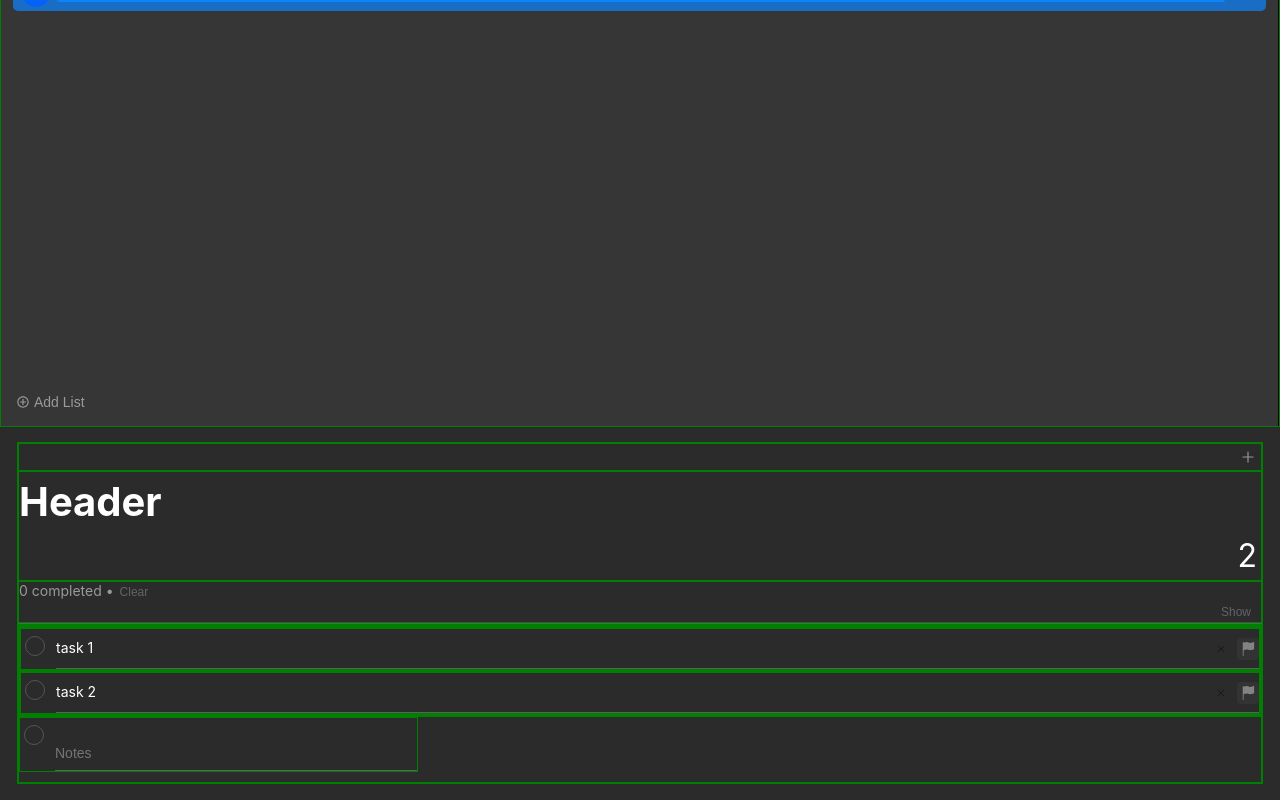
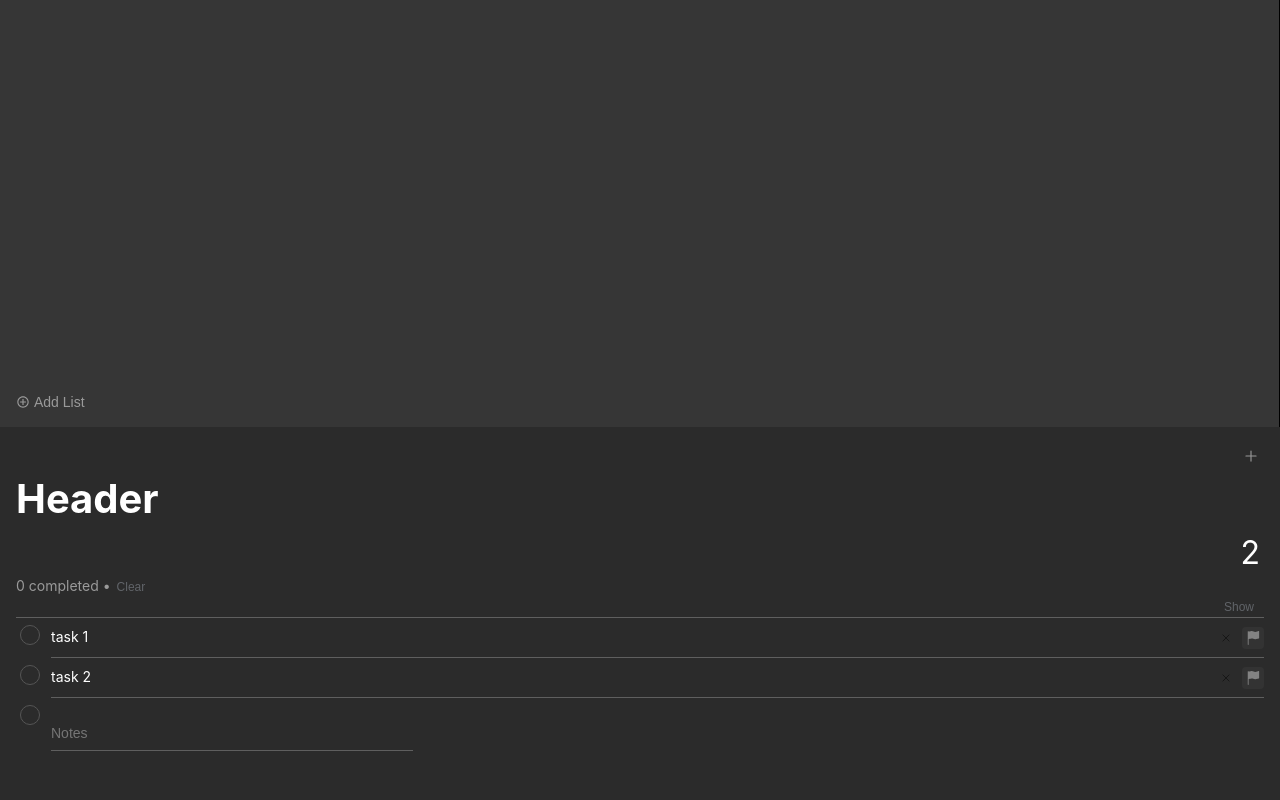
Before and after one commit to AnastasiaShapowalova/ios-to-do, a React (Create React App) app: page / in a window 1280 px wide. Shown: the part 373-1173 px from the top of the page. After the commit the page ends 1150 px from the top, so only its background shows below. Built offline with nearby package versions, Linux system fonts and the light colour scheme.

Commit message:
fix task simple form

```diff
--- a/src/components/Grid/Row/Row.style.js
+++ b/src/components/Grid/Row/Row.style.js
@@ -6,7 +6,6 @@ export const RowWrapper = styled.div`
   flex-wrap: wrap;
   margin-top: calc(-1 * var(--p-0));
   padding: var(--p-0);
-  border: 1px green solid;
   & > * {
     flex-shrink: 0;
     width: 100%;
--- a/src/components/PageLayout/components/Content/Content.js
+++ b/src/components/PageLayout/components/Content/Content.js
@@ -15,7 +15,7 @@ const Content = () => {
       <Row>
         <Col>
           <TaskSimpleForm
-            add={(task) => dispatch({ type: 'add', task: task })}
+          // add={(task) => dispatch({ type: 'add', task: task })}
           />
         </Col>
       </Row>
--- a/src/components/Sidebar/Sidebar.style.js
+++ b/src/components/Sidebar/Sidebar.style.js
@@ -10,7 +10,6 @@ export const ButtonWrapper = styled.div`
 `
 
 export const SidebarWrapper = styled.div`
-  padding: var(--m-md);
   background-color: var(--gray-darken3);
   height: inherit;
   border-right: 1px solid black;
--- a/src/contexts/StoreContext/StoreProvider.js
+++ b/src/contexts/StoreContext/StoreProvider.js
@@ -1,15 +1,31 @@
 import { useReducer } from 'react'
 import { StoreContext } from '.'
-import { initialState, reducer } from '../../contexts/reducer/reducer'
+import { reducer } from '../reducer/'
+import { useAddTask } from '../hooks'
 
 const StoreProvider = ({ children }) => {
-  const [state, dispatch] = useReducer(reducer, initialState)
+  const [state, dispatch] = useReducer(reducer, {
+    taskCount: 2,
+    tasks: [
+      {
+        id: 1,
+        task: 'task 1'
+      },
+      {
+        id: 2,
+        task: 'task 2'
+      }
+    ]
+  })
+  // const { AddTask } = useSetTask(dispatch)
+  const addTask = useAddTask(dispatch)
 
   return (
     <StoreContext.Provider
       value={{
         state,
-        dispatch
+        dispatch,
+        addTask
       }}>
       {children}
     </StoreContext.Provider>
--- a/src/contexts/hooks/index.js
+++ b/src/contexts/hooks/index.js
@@ -2,3 +2,5 @@ export { default as useSetEditTask } from './useSetEditTask'
 export { default as useSetTask } from './useSetTask'
 export { default as useIsEditable } from './useIsEditable'
 export { default as useStore } from './useStore'
+
+export { default as useAddTask } from './useAddTask'
--- /dev/null
+++ b/src/contexts/hooks/useAddTask.js
@@ -0,0 +1,12 @@
+const useAddTask = (dispatch) => {
+  const addTask = (data) => {
+    const payload = data
+    dispatch({
+      type: 'addTask',
+      payload
+    })
+  }
+  return addTask
+}
+
+export default useAddTask
--- a/src/contexts/hooks/useSetTask.js
+++ b/src/contexts/hooks/useSetTask.js
@@ -4,12 +4,10 @@ const useSetTask = (add) => {
   const [task, setTask] = useState('')
   const setNewTask = (e) => {
     setTask(e.target.value)
-    console.log(e.target.value)
   }
   const AddTask = (event) => {
     if (event.key === 'Enter') {
       add(task)
-      console.log(`task: ${task}`)
       setTask('')
     }
   }
--- /dev/null
+++ b/src/contexts/reducer/addTask.js
@@ -0,0 +1,8 @@
+const addTask = (state, payload) => {
+  const stateCopy = state
+  stateCopy.tasks.push(payload)
+
+  return { ...stateCopy }
+}
+
+export default addTask
--- /dev/null
+++ b/src/contexts/reducer/index.js
@@ -0,0 +1,2 @@
+export { default as addTask } from './addTask'
+export { default as reducer } from './reducer'
--- a/src/contexts/reducer/reducer.js
+++ b/src/contexts/reducer/reducer.js
@@ -1,62 +1,59 @@
-export const initialState = {
-  taskCount: 2,
-  tasks: [
-    {
-      id: 1,
-      task: 'task 1'
-    },
-    {
-      id: 2,
-      task: 'task 2'
-    }
-  ]
+import { addTask } from '.'
+
+const reducer = (state, action) => {
+  const { type, payload } = action
+
+  const actionsMap = {
+    addTask
+  }
+  return actionsMap[type](state, payload)
 }
 
-export const reducer = (state, action) => {
-  switch (action.type) {
-    case 'add': {
-      const newCount = state.taskCount + 1
-      const newId = Math.random()
-      const newTask = {
-        id: newId,
-        task: action.task
-      }
+export default reducer
 
-      return {
-        counter: newId,
-        tasks: [...state.tasks, newTask],
-        taskCount: newCount
-      }
-    }
+// switch (action.type) {
+//   case 'add': {
+//     const newCount = state.taskCount + 1
+//     const newId = Math.random()
+//     const newTask = {
+//       id: newId,
+//       task: action.task
+//     }
 
-    case 'remove': {
-      const taskId = state.tasks.findIndex((task) => task.id === action.id)
-      //copy all objects
-      const tasks = Object.assign([], state.tasks)
-      tasks.splice(taskId, 1)
-      const newCount = state.taskCount - 1
+//     return {
+//       counter: newId,
+//       tasks: [...state.tasks, newTask],
+//       taskCount: newCount
+//     }
+//   }
 
-      return {
-        id: tasks.id,
-        tasks: tasks,
-        taskCount: newCount
-      }
-    }
+//   case 'remove': {
+//     const taskId = state.tasks.findIndex((task) => task.id === action.id)
+//     //copy all objects
+//     const tasks = Object.assign([], state.tasks)
+//     tasks.splice(taskId, 1)
+//     const newCount = state.taskCount - 1
 
-    case 'edit': {
-      const taskId = state.tasks.findIndex((task) => task.id === action.id)
-      const newTasks = Object.assign([], state.tasks)
-      newTasks.task = action.task
-      const tasks = Object.assign([], state.tasks)
-      tasks.splice(taskId, 1, newTasks)
+//     return {
+//       id: tasks.id,
+//       tasks: tasks,
+//       taskCount: newCount
+//     }
+//   }
 
-      return {
-        id: tasks.id,
-        tasks: tasks
-      }
-    }
+//   case 'edit': {
+//     const taskId = state.tasks.findIndex((task) => task.id === action.id)
+//     const newTasks = Object.assign([], state.tasks)
+//     newTasks.task = action.task
+//     const tasks = Object.assign([], state.tasks)
+//     tasks.splice(taskId, 1, newTasks)
 
-    default:
-      return state
-  }
-}
+//     return {
+//       id: tasks.id,
+//       tasks: tasks
+//     }
+//   }
+
+//   default:
+//     return state
+// }
--- a/src/domains/TasksList/components/TaskSimpleFrom/TaskSimpleForm.js
+++ b/src/domains/TasksList/components/TaskSimpleFrom/TaskSimpleForm.js
@@ -1,18 +1,31 @@
+import { useState } from 'react'
 import { Input, Checkbox, Col, Row } from 'components'
+import { useStore } from 'contexts/hooks'
 import { TaskSimpleFormWrapper, InputWrapper } from './TaskSimpleForm.style'
-import { useSetTask } from 'contexts/hooks'
 
-const TaskSimpleForm = (props) => {
-  const { add } = props
-  const { AddTask, task, setNewTask } = useSetTask(add)
+const TaskSimpleForm = () => {
+  const { addTask } = useStore()
+  const [task, setTask] = useState('')
+
+  const myFunction = (e) => {
+    const newTask = task.trim()
+    if (e.key === 'Enter' && newTask.length >= 1) {
+      addTask({ id: Math.random(), task: newTask })
+      setTask('')
+    }
+  }
 
   return (
-    <TaskSimpleFormWrapper onKeyPress={AddTask}>
+    <TaskSimpleFormWrapper onKeyPress={myFunction}>
       <Row>
-        <Col className="direction-row">
+        <Col className="direction-row" col="auto">
           <Checkbox color="green" />
           <InputWrapper className="pt-sm pb-md">
-            <Input value={task} onChange={(e) => setNewTask(e)} autoFocus />
+            <Input
+              value={task}
+              onChange={(e) => setTask(e.target.value)}
+              autoFocus
+            />
             <Input variant="input-isMuted" placeholder="Notes" />
           </InputWrapper>
         </Col>
```
Also changed, not shown: src/contexts/__constants__/tasks.js (added).
